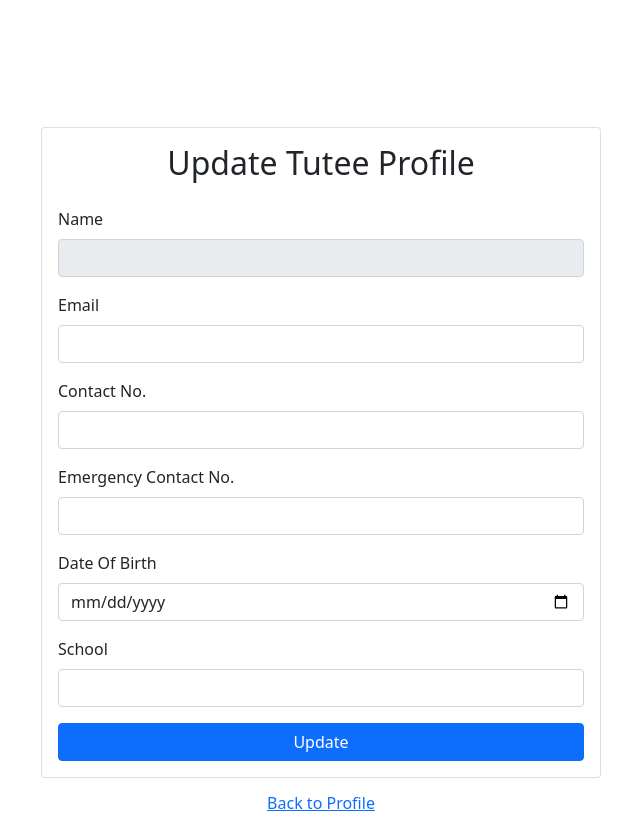
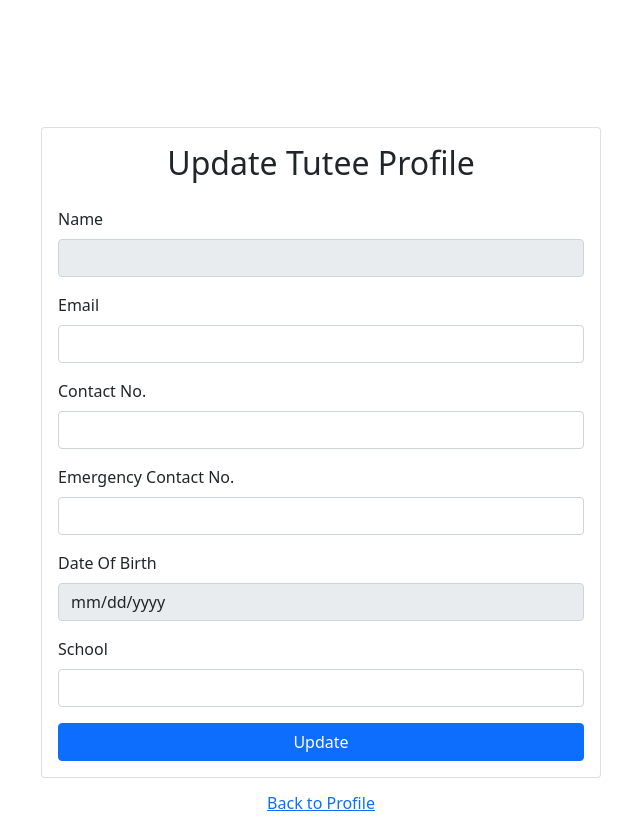
Before and after one commit to nicollegann/Orbital, a React (Create React App) app: page /search-tutee-profile in a window 1280 px wide. Shown: the part 405-1244 px from the top of the page, without its empty margins (319-959 px from the left). Built offline with nearby package versions, Linux system fonts and the light colour scheme; no server answers; the database is empty; sample sign-in values are in the browser's storage.

Commit message:
Added features to update tutee profiles

```diff
--- a/src/components/SearchTuteeProfile.js
+++ b/src/components/SearchTuteeProfile.js
@@ -1,64 +1,19 @@
-import React, { useState, useRef } from "react"
-import { db } from "../firebase"
+import React, { useState, useRef, useEffect } from "react"
 import { Card, Form, Button, Alert } from "react-bootstrap"
 import NavigationBar from "./NavigationBar"
-import { Link } from "react-router-dom"
+import UpdateTuteeProfile from "./UpdateTuteeProfile"
+
+export default function SearchTuteeProfile() {
+  const nameRef = useRef()
+
+  const [name, setName] = useState()
 
 
-export default function UpdateTuteeProfile() {
-  const nameRef = useRef()
-  const emailRef = useRef()
-  const contactRef = useRef()
-  const emergencyRef = useRef()
-  const dobRef = useRef()
-  const schoolRef = useRef()
-  var tuteeRef;
-  const [error, setError] = useState("")
-  const [message, setMessage] = useState("")
-  const [loading, setLoading] = useState(false)
 
-
-  // to save user data to firestore
-  const handleSubmit = (event) => {
-    event.preventDefault()
-    setLoading(true)
-    setError("")
-
-    db.collection("TuteeProfile")
-      .doc(nameRef.current.value)
-      .get()
-      .then((doc) => {
-        setMessage("Successfully retrieved tutee profile.");
-        // tuteeRef = doc.data();
-        console.log(doc.data().contact)
-      })
-      .catch(() => setError("No such tutee profile"))
-
-    setLoading(false)
-  }
-
-  const saveData = (event) => {
-    event.preventDefault()
-    setLoading(true)
-    setError("")
-
-    db.collection("TuteeProfile")
-      .doc(nameRef.current.value)
-      .set({
-        name: nameRef.current.value,
-        email: emailRef.current.value,
-        contact: contactRef.current.value,
-        emergencyContact: emergencyRef.current.value,
-        dateOfBirth: dobRef.current.value,
-        school: schoolRef.current.value,
-      })
-      .then(() => setMessage("Successfully updated profile."))
-      .catch(() => setError("Failed to update account."))
-
-    setLoading(false)
-  }
-
-
+  useEffect(() => {
+    const selectedName = window.localStorage.getItem("selectedName")
+    setName(selectedName ?? "")
+  }, [])
 
 
   return (
@@ -67,56 +22,19 @@ export default function UpdateTuteeProfile() {
       <Card className="justify-content-md-center" style={{width: "35rem", margin: "10% auto 1%"}}>
         <Card.Body>
             <h2 className="text-center mb-4">Tutee's Name</h2>
-            {error && <Alert variant="danger">{error}</Alert>}
-            {message && <Alert variant="success">{message}</Alert>}
-            <Form onSubmit={handleSubmit}>
+            <Form>
+
                 <Form.Group className="mb-3">
                     <Form.Label>Name</Form.Label>
                     <Form.Control ref={nameRef} type="text" />
                 </Form.Group>
-                <Button disabled={loading} className="w-100" type="submit">Search Tutee Profile</Button>
+                <Button className="w-100" type="submit" onClick={()=> {
+                  window.localStorage.setItem("selectedName", nameRef.current.value)
+                }}>Search Tutee Profile</Button>
             </Form>
         </Card.Body>
       </Card>
-
-      <Card className="justify-content-md-center" style={{width: "35rem", margin: "10% auto 1%"}}>
-        <Card.Body>
-          <h2 className="text-center mb-4">Update Tutee Profile</h2>
-          {error && <Alert variant="danger">{error}</Alert>}
-          {message && <Alert variant="success">{message}</Alert>}
-          <Form onSubmit={saveData}>
-            <Form.Group className="mb-3">
-              <Form.Label>Name</Form.Label>
-              <Form.Control type="text" defaultValue={tuteeRef && tuteeRef.name} disabled={true} />
-            </Form.Group>
-            <Form.Group className="mb-3">
-              <Form.Label>Email</Form.Label>
-              <Form.Control ref={emailRef} type="email" defaultValue={tuteeRef && tuteeRef.email} />
-            </Form.Group>
-            <Form.Group className="mb-3">
-              <Form.Label>Contact No.</Form.Label>
-              <Form.Control ref={contactRef} type="tel" defaultValue={tuteeRef && tuteeRef.contact} />
-            </Form.Group>
-            <Form.Group className="mb-3">
-              <Form.Label>Emergency Contact No.</Form.Label>
-              <Form.Control ref={emergencyRef} type="tel" defaultValue={tuteeRef && tuteeRef.emergencyContact}/>
-            </Form.Group>
-            <Form.Group className="mb-3">
-              <Form.Label>Date Of Birth</Form.Label>
-              <Form.Control ref={dobRef} type="date" defaultValue={tuteeRef && tuteeRef.dateOfBirth}/>
-            </Form.Group>
-            <Form.Group className="mb-3">
-              <Form.Label>School</Form.Label>
-              <Form.Control ref={schoolRef} type="text" defaultValue={tuteeRef && tuteeRef.school}/>
-            </Form.Group>
-            <Button disabled={loading} className="w-100" type="submit">Update</Button>
-          </Form>
-        </Card.Body>
-      </Card>
-      <div className="w-100 text-center mt-2">
-        <Link to="/profile">Back to Profile</Link>
-      </div>
-      <br></br>
+      <UpdateTuteeProfile name={name}/>
     </>
   );
 };
--- a/src/components/UpdateTuteeProfile.js
+++ b/src/components/UpdateTuteeProfile.js
@@ -1,29 +1,35 @@
 import React, { useState, useRef } from "react"
 import { db } from "../firebase"
 import { Card, Form, Button, Alert } from "react-bootstrap"
-import NavigationBar from "./NavigationBar"
 import { Link } from "react-router-dom"
+import { useTuteeGetProfile } from "../hooks/useGetData"
 
 
-export default function UpdateTuteeProfile() {
+export default function UpdateTutorProfile(props) {
   const nameRef = useRef()
   const emailRef = useRef()
   const contactRef = useRef()
   const emergencyRef = useRef()
   const dobRef = useRef()
   const schoolRef = useRef()
+  const {name} = props
+
+  const tuteeRef = useTuteeGetProfile(name)
+
   const [error, setError] = useState("")
   const [message, setMessage] = useState("")
   const [loading, setLoading] = useState(false)
 
-  // to save user data to firestore
   const saveData = (event) => {
     event.preventDefault()
     setLoading(true)
     setError("")
+    console.log(name)
+    console.log(tuteeRef)
+
 
     db.collection("TuteeProfile")
-      .doc(nameRef.current.value)
+      .doc(name)
       .set({
         name: nameRef.current.value,
         email: emailRef.current.value,
@@ -38,27 +44,8 @@ export default function UpdateTuteeProfile() {
     setLoading(false)
   }
 
-  const tuteeRef = db.collection('TuteeProfile')
-
-
   return (
     <>
-      <NavigationBar />
-      <Card className="justify-content-md-center" style={{width: "35rem", margin: "10% auto 1%"}}>
-        <Card.Body>
-            <h2 className="text-center mb-4">Tutee's Name</h2>
-            {error && <Alert variant="danger">{error}</Alert>}
-            {message && <Alert variant="success">{message}</Alert>}
-            <Form onSubmit={saveData}>
-                <Form.Group className="mb-3">
-                    <Form.Label>Name</Form.Label>
-                    <Form.Control ref={nameRef} type="text" />
-                </Form.Group>
-                <Button disabled={loading} className="w-100" type="submit">Search Tutee Profile</Button>
-            </Form>
-        </Card.Body>
-      </Card>
-
       <Card className="justify-content-md-center" style={{width: "35rem", margin: "10% auto 1%"}}>
         <Card.Body>
           <h2 className="text-center mb-4">Update Tutee Profile</h2>
@@ -67,7 +54,7 @@ export default function UpdateTuteeProfile() {
           <Form onSubmit={saveData}>
             <Form.Group className="mb-3">
               <Form.Label>Name</Form.Label>
-              <Form.Control type="text" defaultValue={tuteeRef.name} disabled={true} />
+              <Form.Control ref={nameRef} type="text" defaultValue={tuteeRef && tuteeRef.name} disabled={true}/>
             </Form.Group>
             <Form.Group className="mb-3">
               <Form.Label>Email</Form.Label>
@@ -83,7 +70,7 @@ export default function UpdateTuteeProfile() {
             </Form.Group>
             <Form.Group className="mb-3">
               <Form.Label>Date Of Birth</Form.Label>
-              <Form.Control ref={dobRef} type="date" defaultValue={tuteeRef && tuteeRef.dateOfBirth}/>
+              <Form.Control ref={dobRef} type="date" defaultValue={tuteeRef && tuteeRef.dateOfBirth} disabled={true}/>
             </Form.Group>
             <Form.Group className="mb-3">
               <Form.Label>School</Form.Label>
--- a/src/hooks/useGetData.js
+++ b/src/hooks/useGetData.js
@@ -71,3 +71,20 @@ export const useGetProfile = () => {
   }, [db])
   return data
 }
+
+
+//Get current tutee profile
+export const useTuteeGetProfile = (name) => {
+  const [data, setData] = useState()
+
+  useEffect(() => {
+    db.collection("TuteeProfile")
+      .doc(name)
+      .get()
+      .then((doc) => {
+        const userData = doc.data()
+        setData(userData)
+      })
+  }, [db])
+  return data
+}
```
Also changed, not shown: src/components/CreateTuteeProfile.js (line endings or trailing spaces).
